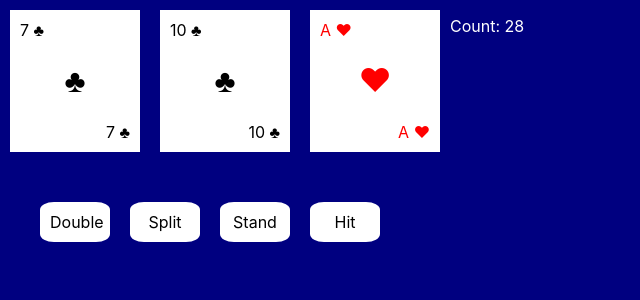
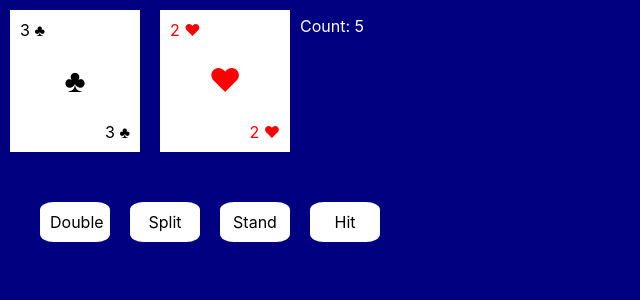
Before and after one commit to castanedadiego/Card-Games-FrontEnd, a React (Create React App) app: page / in a window 1280 px wide. Shown: the top 300 px of the page, without its empty margins (0-640 px from the left). Built offline with nearby package versions, Linux system fonts and the light colour scheme.

Commit message:
Hit Button Functionality

```diff
--- a/src/components/card/Card.jsx
+++ b/src/components/card/Card.jsx
@@ -34,7 +34,7 @@ export default function Card(props) {
                     <span> {getSuit()}</span>
                 </div>
                 <h1>{getSuit()}</h1>
-                <div class ="bottom">
+                <div className ="bottom">
                     <span> {props.value}</span>
                     <span> {getSuit()} </span>
                  </div>
--- a/src/components/hand/Hand.jsx
+++ b/src/components/hand/Hand.jsx
@@ -3,8 +3,6 @@ import React, {useState} from 'react';
 import Card from '../card/Card';
 
 export default function Hand(props) {
-
-    const [sum, setSum] = useState(props.cards.num);
 
     const [handCards, setHandCards]= useState(
         props.cards.drawn_cards
@@ -13,9 +11,9 @@ export default function Hand(props) {
     const renderCards= ()=> {
         let _cards =[];
 
-        handCards.forEach(card => {
+        handCards.forEach( (card, idx) => {
              _cards.push(
-            <Card value= {card.candyRank} suit= {card._suit}/>
+            <Card value= {card.candyRank} suit= {card._suit} key={idx}/>
         )
 
     })
@@ -25,7 +23,7 @@ export default function Hand(props) {
     return (
         <div className= "hand">
             {renderCards()}
-            <p>Count: {sum} </p>
+            <p>Count: {props.cards.num} </p>
         </div>
     )
 }
--- a/src/components/playingSpace/PlayingSpace.jsx
+++ b/src/components/playingSpace/PlayingSpace.jsx
@@ -8,27 +8,31 @@ function useForceUpdate(){
     return () => setValue(value => value + 1); // update the state to force render
 }
 
+var d= new Deck();
+var h = new PlayerHand();
+var idx=0;
+h.add_card(d.draw(1));
+h.add_card(d.draw(2));
+
 export default function PlayingSpace() {
-    var d= new Deck();
-    var h = new PlayerHand();
 
-    h.add_card(d.draw(1));
-    h.add_card(d.draw(2));
-    h.add_card(d.draw(3));
+
 
     const [playerHand, setPlayerHand ] = useState(h);
 
     const forceUpdate = useForceUpdate();
 
     const hitCard = () => {
-        h.add_card(d.draw(1))
+        h.add_card(d.draw(idx));
         setPlayerHand(h);
         forceUpdate();
+        console.log("test");
+        idx++;
     }
 
     return (
         <div >
-            <Hand cards = {h} />
+            <Hand cards = {playerHand} />
             <ButtonBar onClick= {hitCard} />
         </div>
     )
```
Also changed, not shown: src/components/dealerHand/DealerHand.jsx (added, +9 -0 lines), src/components/dealerHand/DealerHand.css (added).
